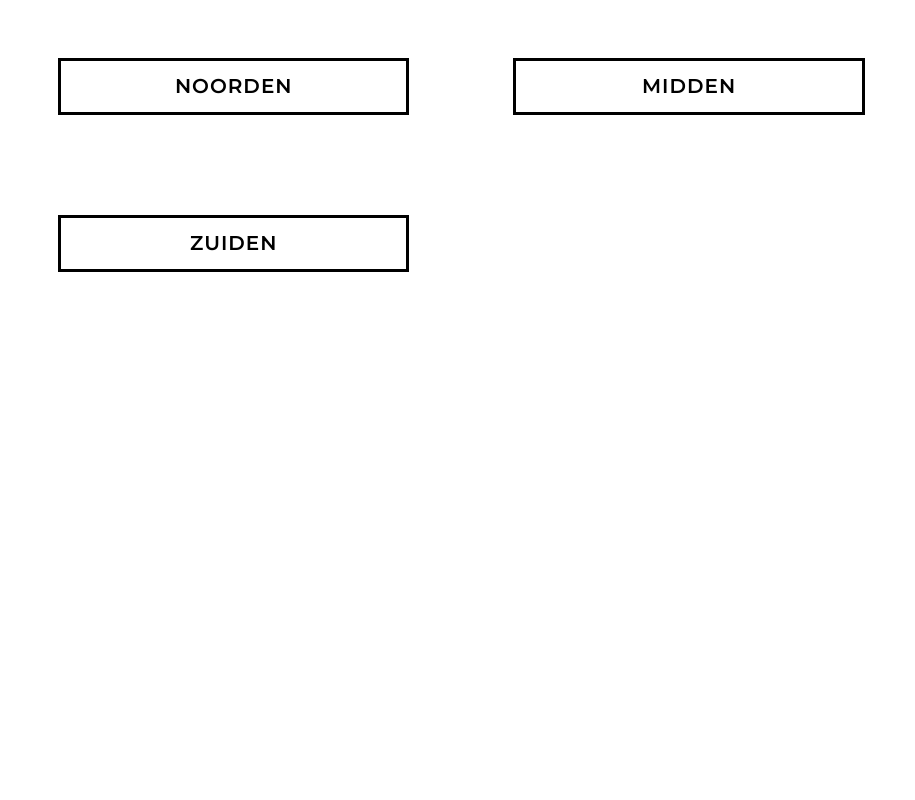
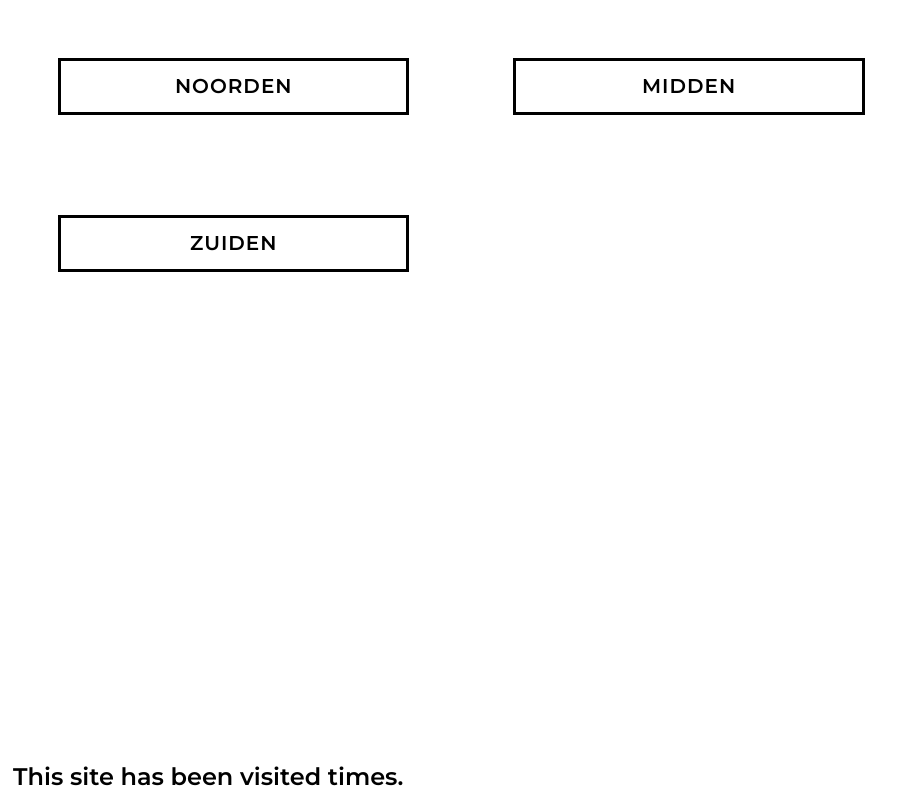
Before and after one commit to ishetalzomervakantie/ishetalzomervakantie.github.io, a plain HTML site: page index.html in a window 1280 px wide. Shown: the whole page, without its empty margins (0-915 px from the left). Drawn offline with Linux system fonts and the light colour scheme.

Commit message:
Add files via upload

```diff
--- a/index.html
+++ b/index.html
@@ -10,6 +10,8 @@
             <button id="south" onclick="south()">ZUIDEN</button>
         </div>
         <div id="date"></div>
+        <p id="visitscounter">This site has been visited <span id="visits"></span> times.</p>
     </body>
     <script src="./script.js"></script>
+    <script async src="https://api.countapi.xyz/hit/ishetalzomervakantie.github.io/adfd5f3a-8258-4712-a815-11006beaffd9?callback=websiteVisits"></script>
 </html>
--- a/script.js
+++ b/script.js
@@ -1,3 +1,7 @@
+function websiteVisits(respons) {
+    document.getElementById("visits").textContent = respons.value;
+}
+
 var date = new Date()
 
 var date_n_f = new Date(2022, 6, 11)
--- a/style.css
+++ b/style.css
@@ -24,7 +24,6 @@ button {
     cursor: pointer;
     position: relative;
     background-color: white;
-    color: black;
 }
 
 button::after {
@@ -52,3 +51,11 @@ button:hover::after {
     -webkit-transform: translate(-50%, -50%);
     transform: translate(-50%, -50%);
 }
+
+#visitscounter {
+    font-size: 12px;
+    font: 600 1.5rem/1.25 'Montserrat', sans-serif;
+    position: absolute;
+    bottom: 0.4%;
+    margin: 0.4%;
+}
```
